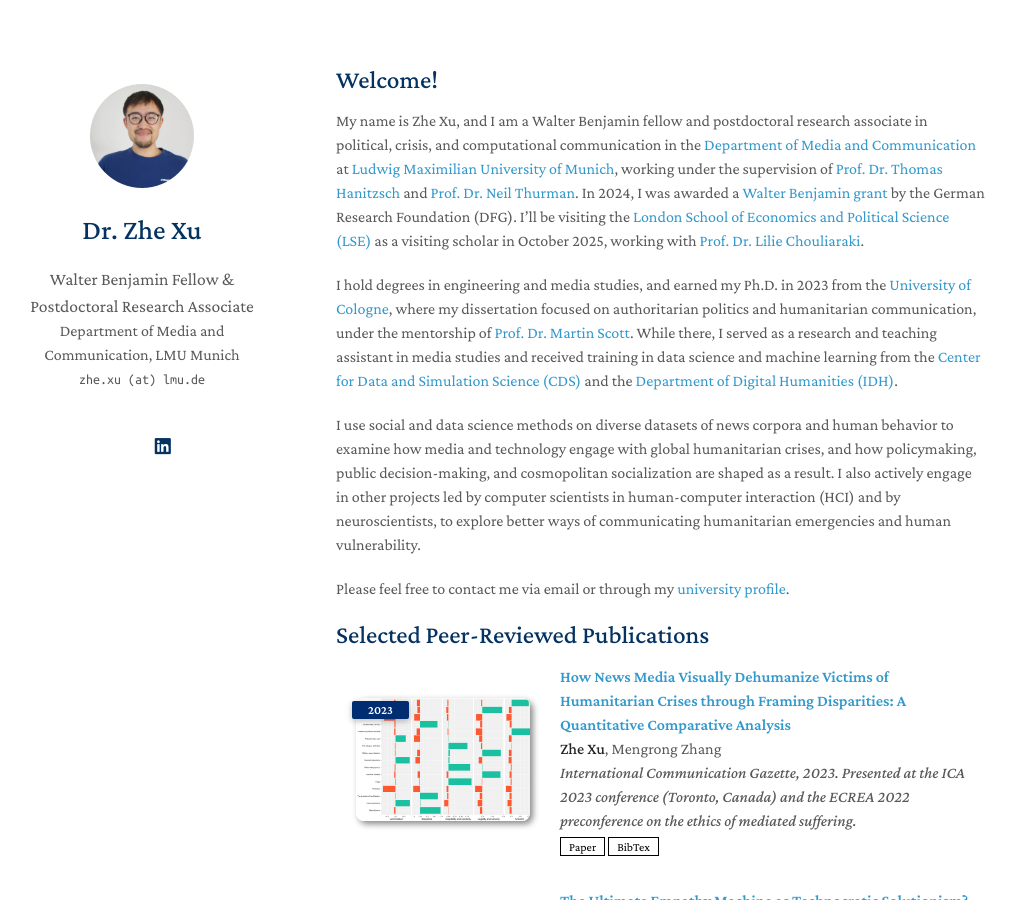
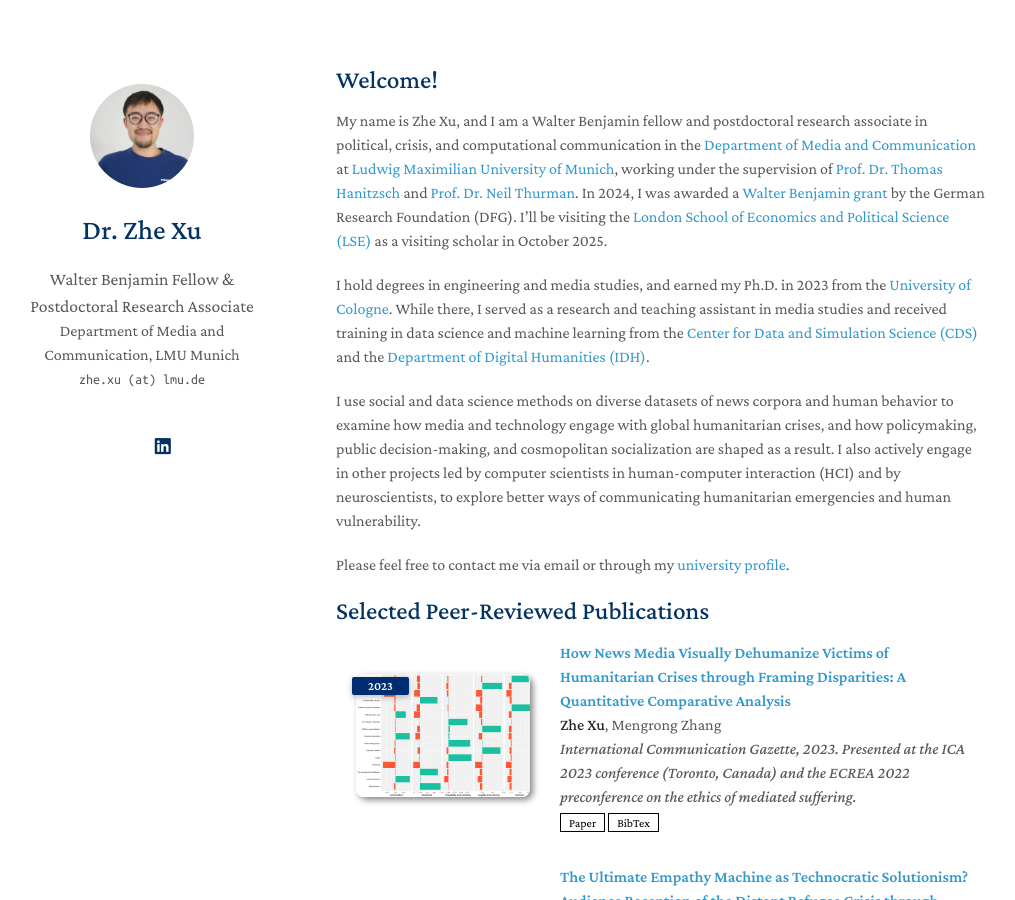
Before and after one commit to zhexuphd/home, a Jekyll site: the page built from index.md, in a window 1280 px wide and 900 px high. Shown: the whole window, without its empty margins (134-1149 px from the left). Built offline with Jekyll 4.4.1, drawn with Linux system fonts in a browser that asks for light colours; a style sheet for code colours, icons or effects is not loaded; our own code applies the rules of GitHub Pages for plain Markdown files.

Commit message:
Update index.md

```diff
--- a/index.md
+++ b/index.md
@@ -3,9 +3,9 @@ layout: homepage
 ---
 
 ## Welcome!
-My name is Zhe Xu, and I am a Walter Benjamin fellow and postdoctoral research associate in political, crisis, and computational communication in the [Department of Media and Communication](https://www.ifkw.uni-muenchen.de/index.html) at [Ludwig Maximilian University of Munich](https://www.lmu.de/en/), working under the supervision of [Prof. Dr. Thomas Hanitzsch](https://www.ifkw.uni-muenchen.de/organisation/personen/professoren/hanitzsch_thomas/index.html) and [Prof. Dr. Neil Thurman](https://neilthurman.com/). In 2024, I was awarded a [Walter Benjamin grant](https://www.dfg.de/en/research-funding/funding-opportunities/programmes/individual/walter-benjamin) by the German Research Foundation (DFG). I’ll be visiting the [London School of Economics and Political Science (LSE)](https://www.lse.ac.uk/) as a visiting scholar in October 2025, working with [Prof. Dr. Lilie Chouliaraki](https://www.lse.ac.uk/media-and-communications/people/academic-staff/lilie-chouliaraki).
+My name is Zhe Xu, and I am a Walter Benjamin fellow and postdoctoral research associate in political, crisis, and computational communication in the [Department of Media and Communication](https://www.ifkw.uni-muenchen.de/index.html) at [Ludwig Maximilian University of Munich](https://www.lmu.de/en/), working under the supervision of [Prof. Dr. Thomas Hanitzsch](https://www.ifkw.uni-muenchen.de/organisation/personen/professoren/hanitzsch_thomas/index.html) and [Prof. Dr. Neil Thurman](https://neilthurman.com/). In 2024, I was awarded a [Walter Benjamin grant](https://www.dfg.de/en/research-funding/funding-opportunities/programmes/individual/walter-benjamin) by the German Research Foundation (DFG). I’ll be visiting the [London School of Economics and Political Science (LSE)](https://www.lse.ac.uk/) as a visiting scholar in October 2025.
 
-I hold degrees in engineering and media studies, and earned my Ph.D. in 2023 from the [University of Cologne](https://www.uni-koeln.de/en/), where my dissertation focused on authoritarian politics and humanitarian communication, under the mentorship of [Prof. Dr. Martin Scott](https://research-portal.uea.ac.uk/en/persons/martin-scott). While there, I served as a research and teaching assistant in media studies and received training in data science and machine learning from the [Center for Data and Simulation Science (CDS)](https://cds.uni-koeln.de/en/) and the [Department of Digital Humanities (IDH)](https://dh.phil-fak.uni-koeln.de/).
+I hold degrees in engineering and media studies, and earned my Ph.D. in 2023 from the [University of Cologne](https://www.uni-koeln.de/en/). While there, I served as a research and teaching assistant in media studies and received training in data science and machine learning from the [Center for Data and Simulation Science (CDS)](https://cds.uni-koeln.de/en/) and the [Department of Digital Humanities (IDH)](https://dh.phil-fak.uni-koeln.de/).
 
 I use social and data science methods on diverse datasets of news corpora and human behavior to examine how media and technology engage with global humanitarian crises, and how policymaking, public decision-making, and cosmopolitan socialization are shaped as a result. I also actively engage in other projects led by computer scientists in human-computer interaction (HCI) and by neuroscientists, to explore better ways of communicating humanitarian emergencies and human vulnerability.
 
```
